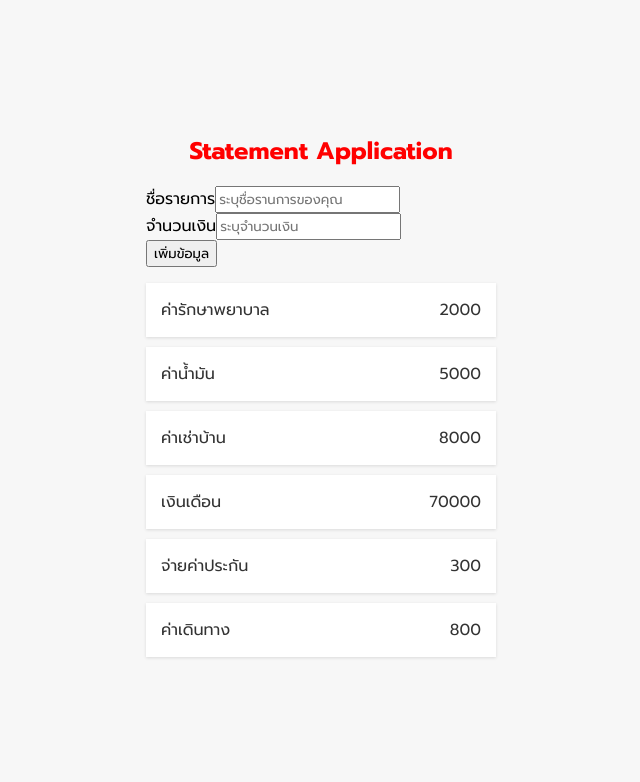
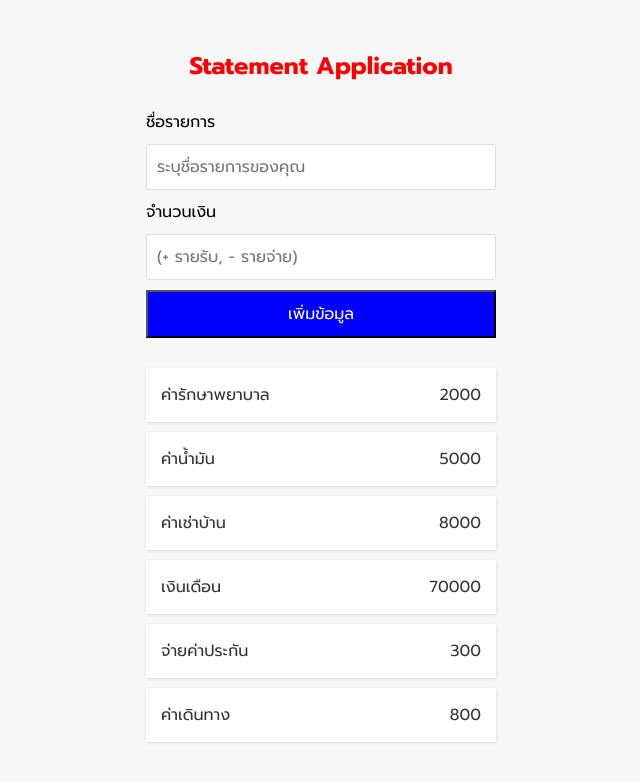
Before and after one commit to chxmek/react-basic, a React (Create React App) app: page / in a window 1280 px wide. Shown: the top 782 px of the page, without its empty margins (319-959 px from the left). Built offline with nearby package versions, Linux system fonts and the light colour scheme.

Commit message:
add style

```diff
--- /dev/null
+++ b/src/components/FormComponent.css
@@ -0,0 +1,28 @@
+label {
+    display: inline-block;
+    margin: 10px 0;
+}
+
+input {
+    border: 1px solid #dedede;
+    border-radius: 2px;
+    display: block;
+    font-size: 16px;
+    padding: 10px;
+    width: 100%;
+}
+
+input:focus {
+    outline: none;
+}
+
+.btn {
+    color: #fff;
+    background-color: blue;
+    cursor: pointer;
+    display: block;
+    margin: 10px 0 30px;
+    padding: 10px;
+    font-size: 16px;
+    width: 100%;
+}
--- a/src/components/FormComponent.js
+++ b/src/components/FormComponent.js
@@ -1,17 +1,19 @@
+import "./FormComponent.css"
+
 const FormComponent = ()=> {
     return (
         <dive>
             <form>
                 <div className="form-control">
                     <label>ชื่อรายการ</label>
-                    <input type="text" placeholder="ระบุชื่อรานการของคุณ"></input>
+                    <input type="text" placeholder="ระบุชื่อรายการของคุณ"></input>
                 </div>
                 <div className="form-control">
                     <label>จำนวนเงิน</label>
-                    <input type="num" placeholder="ระบุจำนวนเงิน"></input>
+                    <input type="number" placeholder="(+ รายรับ, - รายจ่าย)"></input>
                 </div>
                 <div>
-                    <button type="submit">เพิ่มข้อมูล</button>
+                    <button className="btn" type="submit">เพิ่มข้อมูล</button>
                 </div>
             </form>
         </dive>
```
